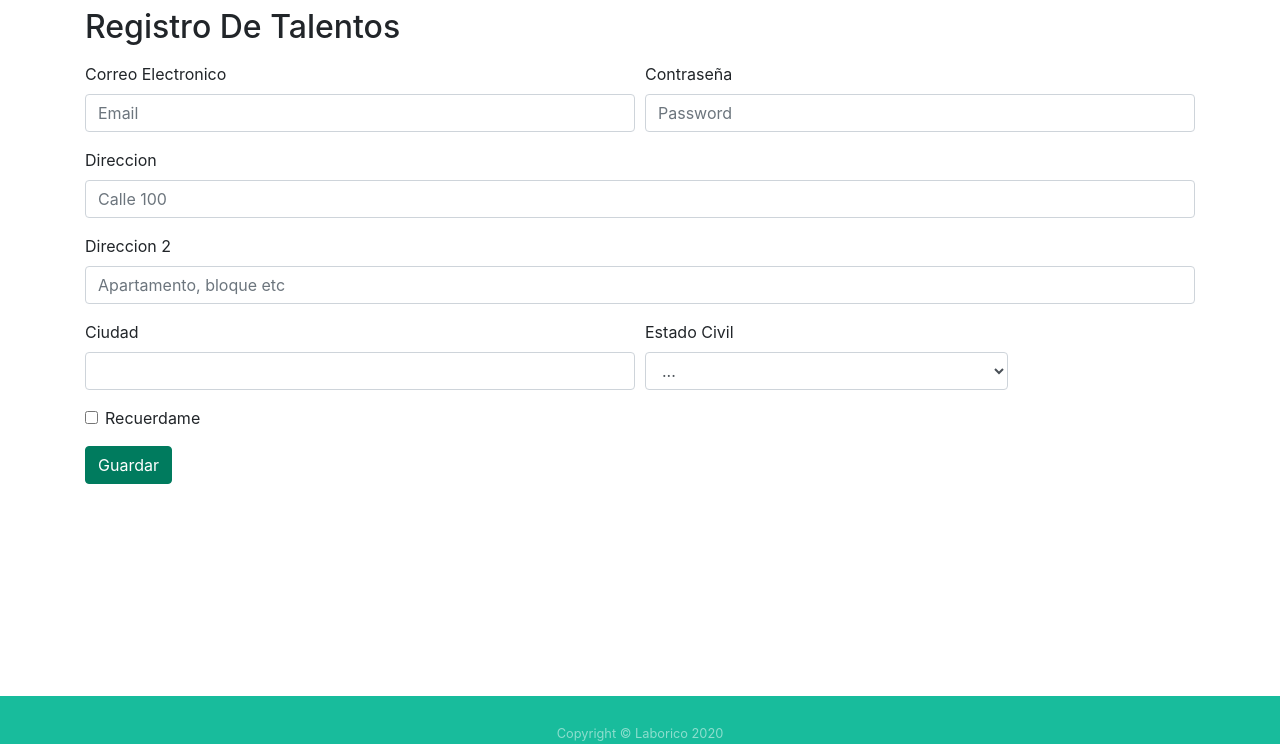
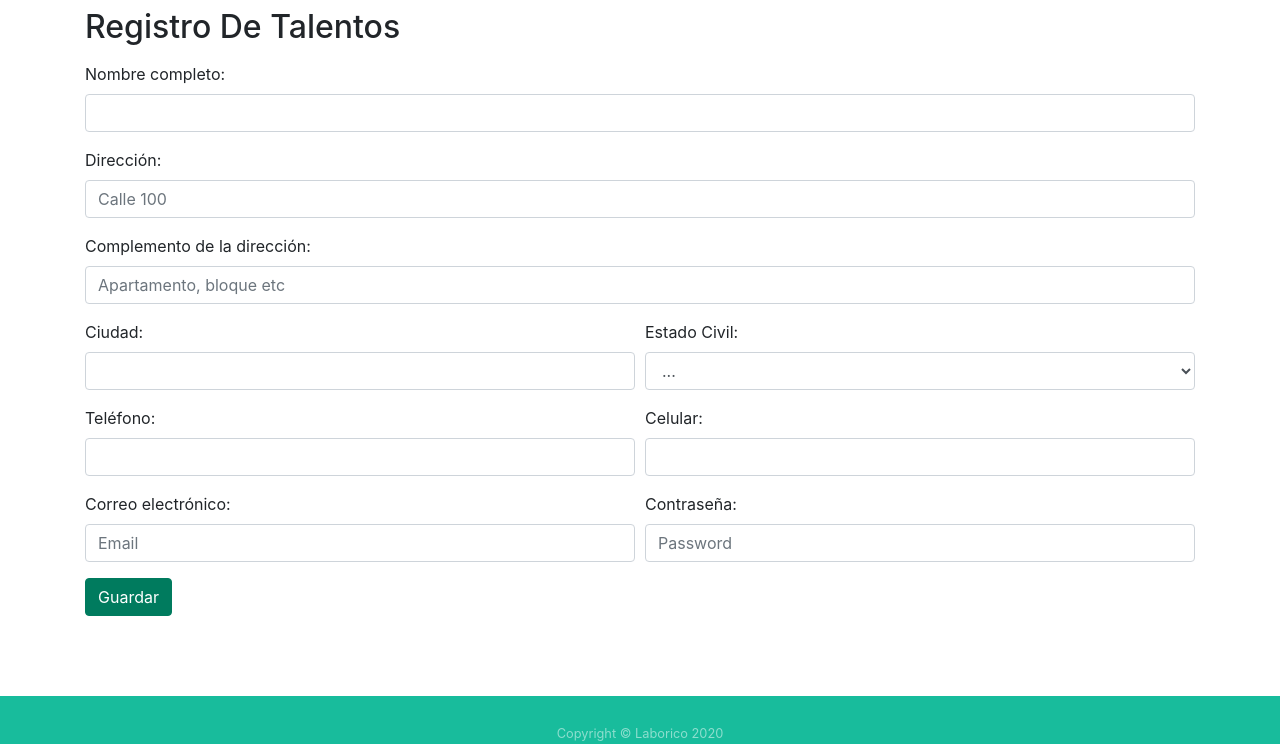
Before and after one commit to Poli-Integracion-Continua/laborico, a PHP site: page /registroProfesional.php in a window 1280 px wide. Shown: the part 56-800 px from the top of the page. Run offline with PHP 8.4, Linux system fonts and the light colour scheme.

Commit message:
agragando los campos de registro Profesional

```diff
--- a/LaboricoTravis/model/profesionales/adminProfesionales.php
+++ b/LaboricoTravis/model/profesionales/adminProfesionales.php
@@ -28,7 +28,7 @@ function getProfesionales(){
         'id' => 2,
         'nombres' => 'David Vargas',
         'profesion' => 'Administrador de empresas',
-        'perfil' =>  'Profesional con una sólida visión humanística, científica y tecnológica, hábil en el campo de la planeación, organización, direccion y control para el logro de los objetivos',
+        'perfil' =>  'Profesional con una sólida visión humanística, científica y tecnológica, hábil en el campo de la planeación, organización, dirección y control para el logro de los objetivos',
         'foto' => 'https://sunlimetech.com/portfolio/boot4menu/assets/imgs/team/img_02.png'
     );
     array_push($arrayProfesionales, $prof2);
@@ -37,7 +37,7 @@ function getProfesionales(){
         'id' => 3,
         'nombres' => 'Daniela Garavito',
         'profesion' => 'Diseñadora Gráfica',
-        'perfil' => 'Soy una diseñadora que enfoca su labor hacia la creacion de identidad gráfica desde la imagen global, la ilustracion, el ambito editorial y la gerencia de marca',
+        'perfil' => 'Soy una diseñadora que enfoca su labor hacia la creación de identidad gráfica desde la imagen global, la ilustración, el ámbito editorial y la gerencia de marca',
         'foto' => 'https://sunlimetech.com/portfolio/boot4menu/assets/imgs/team/img_03.png'
     );
     array_push($arrayProfesionales, $prof3);
--- a/LaboricoTravis/registroProfesional.php
+++ b/LaboricoTravis/registroProfesional.php
@@ -1,37 +1,39 @@
 <?php
   include 'views/header.php';
 ?>
+
 <div class="container mt-2">
   <h2>Registro De Talentos</h2>
 </div>
 
 <div class="container mt-3">
   <form action="model/guardaRegistro.php" method="post">
-  <div class="form-row">
-    <div class="form-group col-md-6">
-      <label for="inputEmail4">Correo Electronico</label>
-      <input type="email" class="form-control" id="inputEmail4" autocomplete="Off" placeholder="Email">
+
+    <!-- nombres -->
+    <div class="form-group">
+      <label for="inputName">Nombre completo:</label>
+      <input type="text" class="form-control" id="inputName" autocomplete="Off" placeholder="">
     </div>
-    <div class="form-group col-md-6">
-      <label for="inputPassword4">Contraseña</label>
-      <input type="password" class="form-control" autocomplete="Off" id="inputPassword4" placeholder="Password">
-    </div>
-  </div>
+
+    <!-- direccion -->
     <div class="form-group">
-    <label for="inputAddress">Direccion</label>
+      <label for="inputAddress">Dirección:</label>
       <input type="text" class="form-control" id="inputAddress" autocomplete="Off" placeholder="Calle 100 ">
     </div>
     <div class="form-group">
-    <label for="inputAddress2">Direccion 2</label>
+      <label for="inputAddress2">Complemento de la dirección:</label>
       <input type="text" class="form-control" id="inputAddress2" autocomplete="Off" placeholder="Apartamento, bloque etc">
     </div>
+
+    <!-- Ciudad -->
     <div class="form-row">
       <div class="form-group col-md-6">
-      <label for="inputCity">Ciudad</label>
+        <label for="inputCity">Ciudad:</label>
         <input type="text" class="form-control" autocomplete="Off" id="inputCity">
       </div>
-    <div class="form-group col-md-4">
-      <label for="inputState">Estado Civil</label>
+
+      <div class="form-group col-md-6">
+        <label for="inputState">Estado Civil:</label>
         <select id="inputState" class="form-control">
           <option value="0">...</option>
           <option value="1">Soltero</option>
@@ -40,19 +42,37 @@
         </select>
       </div>
     </div>
-  <div class="form-group">
-    <div class="form-check">
-      <input class="form-check-input" type="checkbox" id="gridCheck">
-      <label class="form-check-label" for="gridCheck">
-        Recuerdame
-      </label>
+
+    <!-- Teléfono -->
+    <div class="form-row">
+      <div class="form-group col-md-6">
+        <label for="inputCity">Teléfono:</label>
+        <input type="text" class="form-control" autocomplete="Off" id="inputPhone">
+      </div>
+
+      <div class="form-group col-md-6">
+        <label for="inputState">Celular:</label>
+        <input type="text" class="form-control" autocomplete="Off" id="inputCel">
       </div>
     </div>
+
+    <!-- email -->
+    <div class="form-row">
+      <div class="form-group col-md-6">
+        <label for="inputEmail4">Correo electrónico: </label>
+        <input type="email" class="form-control" id="inputEmail4" autocomplete="Off" placeholder="Email">
+      </div>
+      <div class="form-group col-md-6">
+        <label for="inputPassword4">Contraseña:</label>
+        <input type="password" class="form-control" autocomplete="Off" id="inputPassword4" placeholder="Password">
+      </div>
+    </div>
+
+    <div class="form-group">
     <button type="submit" class="btn btn-primary">Guardar</button>
   </form>
 </div>
 
-
 <?php
   include 'views/footer.php';
 ?>
```
Lines whose indentation alone changed are shown as unchanged.
